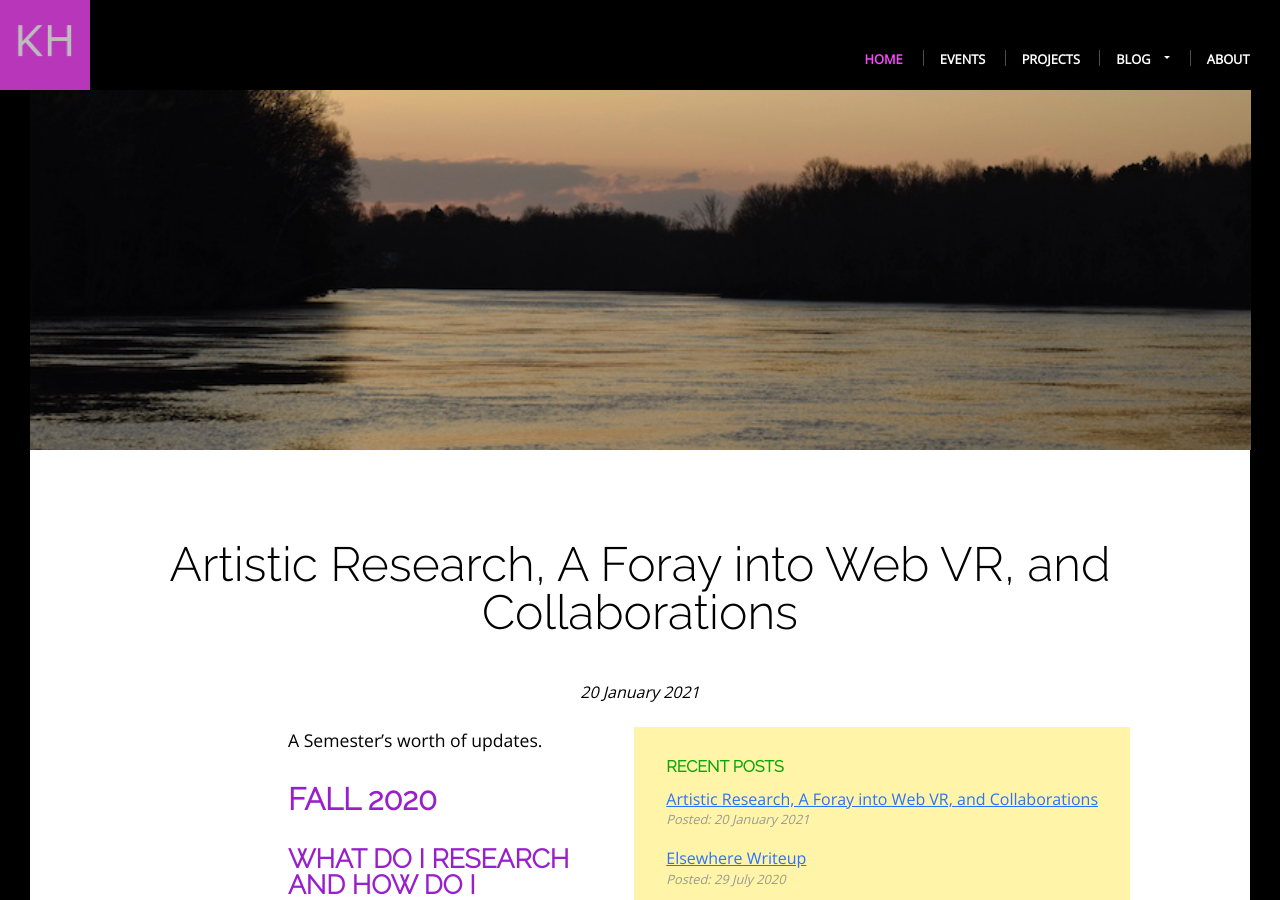
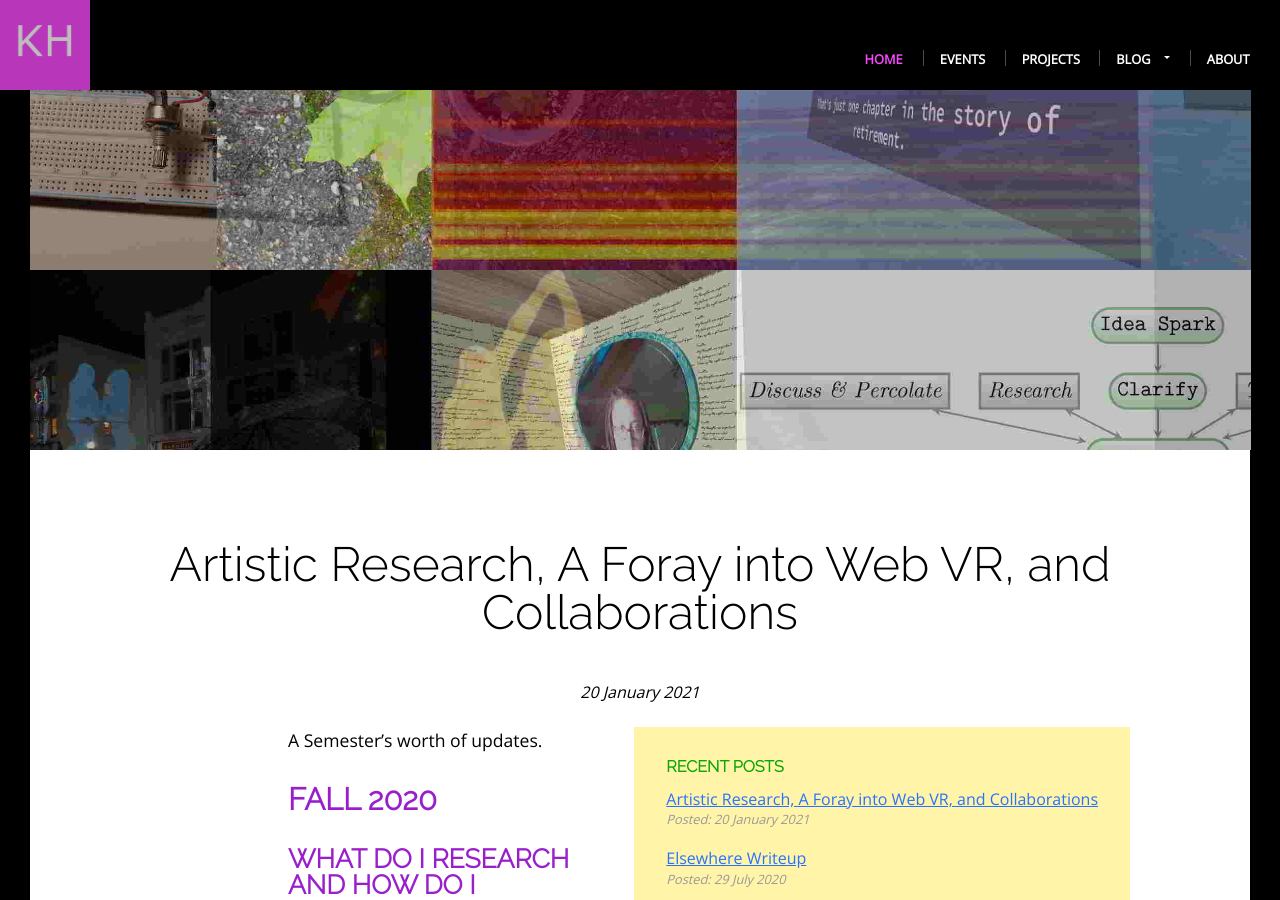
Before and after one commit to khoeger/khoeger.github.io, a Jekyll site: the page built from _posts/2021-01-20-artistic-research-web-vr-collaborations.md, in a window 1280 px wide and 900 px high. Built offline with Jekyll 4.4.1, drawn with Linux system fonts in a browser that asks for light colours.

Commit message:
Added hero image

```diff
--- a/_posts/2021-01-20-artistic-research-web-vr-collaborations.md
+++ b/_posts/2021-01-20-artistic-research-web-vr-collaborations.md
@@ -3,7 +3,7 @@ layout: post
 title:  "Artistic Research, A Foray into Web VR, and Collaborations"
 date:   2021-01-20 12:00:00 -0500
 categories: artistResearch collaboration dizi encased ithappenedthisyear lightbright mirroredAffirmations webVR
-postHero: /assets/img/2020/2020-07-27.jpg
+postHero: /assets/img/2021/0120/2021-01-20.jpg
 postFooter:
 published: true
 ---
```
Also changed, not shown: assets/img/2021/0120/2021-01-20.jpg (added).
